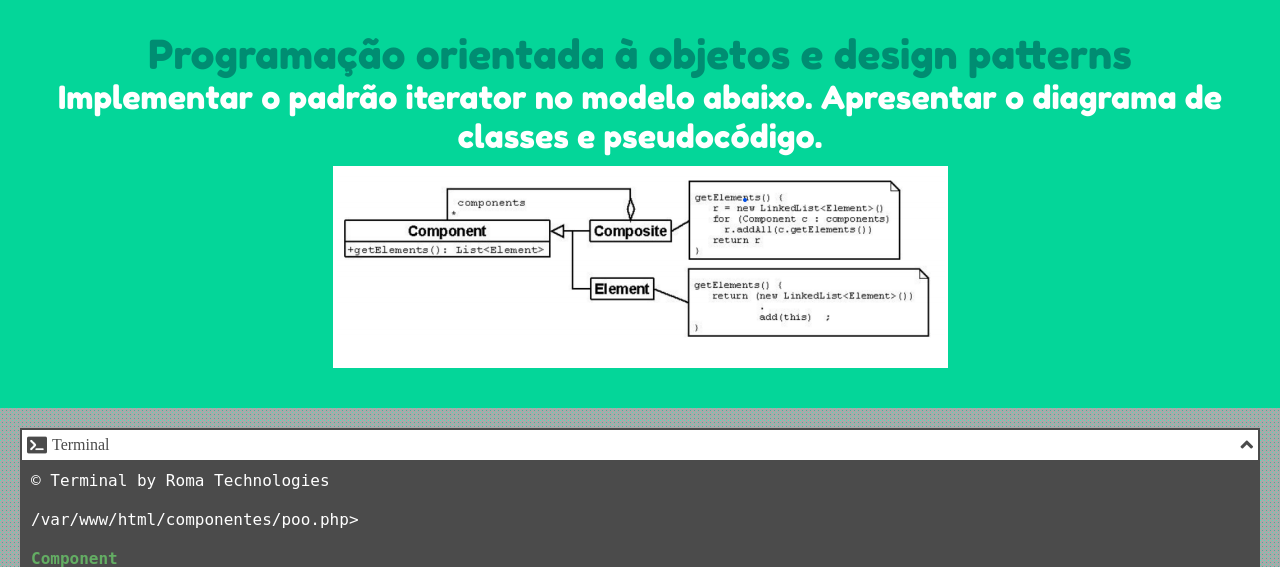
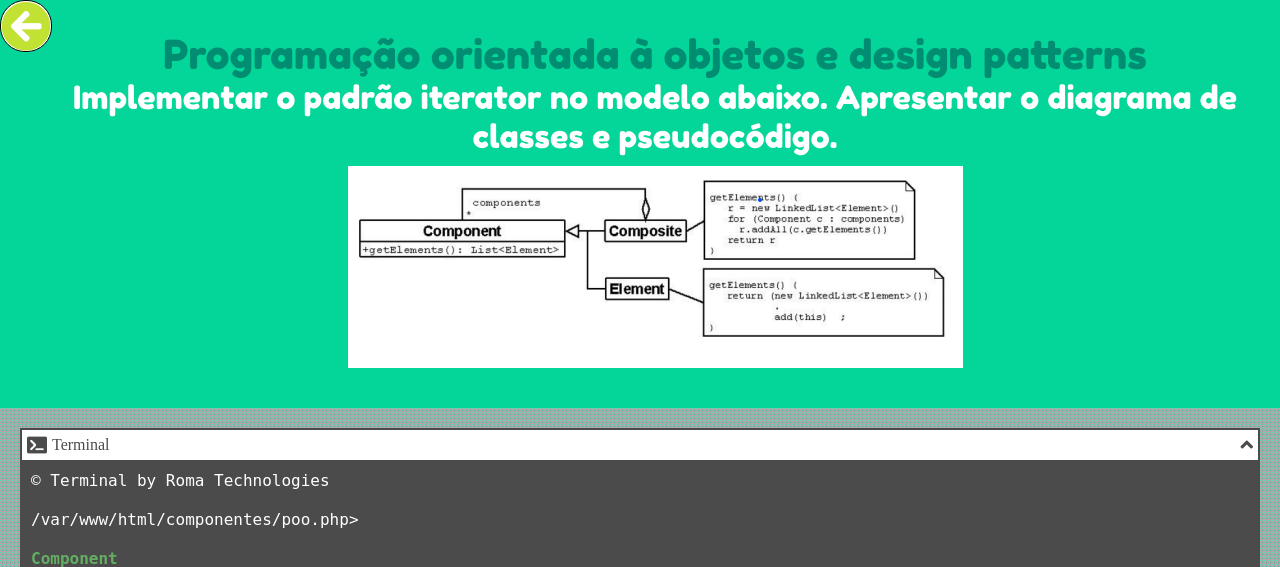
Before and after one commit to ricoroma-coder/bling, a PHP site: page /poo.php in a window 1280 px wide. Shown: the top 567 px of the page. Run offline with PHP 8.4, Linux system fonts and the light colour scheme; some libraries are stand-ins or nearby versions; some web fonts are replaced.

Commit message:
Replicando botão voltar

```diff
--- a/componentes/exercicio1.php
+++ b/componentes/exercicio1.php
@@ -10,6 +10,7 @@
     </head>
     <body>
         <div id="content">
+            <div id="btn-voltar" onclick="redirecionarIndex()"><i class="fas fa-arrow-circle-left"></i></div>
             <div id="cabecalho">
                 <div id="pergunta">
                     <span class="numero">1.</span> Escrever um algoritmo que rotacione um array em k posições. Exemplo: o array [1,2,3,4,5,6] se for girado duas posições para a esquerda se torna [3,4,5,6,1,2]. Tente resolver sem usar uma cópia da array.
--- a/componentes/exercicio2.php
+++ b/componentes/exercicio2.php
@@ -10,6 +10,7 @@
     </head>
     <body>
         <div id="content">
+            <div id="btn-voltar" onclick="redirecionarIndex()"><i class="fas fa-arrow-circle-left"></i></div>
             <div id="cabecalho">
                 <div id="pergunta">
                     <span>2. Criar um algoritmo que leia um vetor de números e reordene este vetor contendo no início os números pares de forma crescente e, depois, os ímpares de forma decrescente.</span>
--- a/componentes/exercicio3.php
+++ b/componentes/exercicio3.php
@@ -10,6 +10,7 @@
     </head>
     <body>
         <div id="content">
+            <div id="btn-voltar" onclick="redirecionarIndex()"><i class="fas fa-arrow-circle-left"></i></div>
             <div id="cabecalho">
                 <div id="pergunta">
                     <span>3. Escreva um algoritmo que calcule o tempo em dias a partir de uma data inicial e final recebidos no formato dd/mm/aaaa. Não deve usar funções de data e hora.</span>
--- a/componentes/exercicio4.php
+++ b/componentes/exercicio4.php
@@ -10,6 +10,7 @@
     </head>
     <body>
         <div id="content">
+            <div id="btn-voltar" onclick="redirecionarIndex()"><i class="fas fa-arrow-circle-left"></i></div>
             <div id="cabecalho">
                 <div id="pergunta">
                     <span>4. Receba 6 números representando medidas a,b,c,d,e e f e relacionar quantos e quais triângulos é possível formar usando estas medidas. Exemplo [abc], [abd].</span>
--- a/componentes/exercicio5.php
+++ b/componentes/exercicio5.php
@@ -10,6 +10,7 @@
     </head>
     <body>
         <div id="content">
+            <div id="btn-voltar" onclick="redirecionarIndex()"><i class="fas fa-arrow-circle-left"></i></div>
             <div id="cabecalho">
                 <div id="pergunta">
                     <span>5. Um algoritmo deve buscar um sub-texto dentro de um texto fornecido. (Não usar funções de busca em string).</span>
--- a/componentes/exercicio6.php
+++ b/componentes/exercicio6.php
@@ -11,6 +11,7 @@
     </head>
     <body>
         <div id="content">
+            <div id="btn-voltar" onclick="redirecionarIndex()"><i class="fas fa-arrow-circle-left"></i></div>
             <div id="cabecalho">
                 <div id="pergunta">
                     <span>6. Criar um algoritmo que teste se dois retângulos se sobrepõem em um plano cartesiano e calcule a área do retângulo criado pela sobreposição. Deve receber como entrada dois retângulos formados por pontos, ex: (0,0),(2,2),(2,0),(0,2),(1,0),(1,2),(6,0),(6,2) e gerar uma saída informando a área calculada ou zero se não ocorrer sobreposição.</span>
--- a/componentes/exercicio7.php
+++ b/componentes/exercicio7.php
@@ -11,6 +11,7 @@
     </head>
     <body>
         <div id="content">
+            <div id="btn-voltar" onclick="redirecionarIndex()"><i class="fas fa-arrow-circle-left"></i></div>
             <div id="cabecalho">
                 <div id="pergunta">
                     <span>7. Um algoritmo deve armazenar o mapa abaixo e listar os caminhos entre os pontos A e E.</span>
--- a/componentes/poo.php
+++ b/componentes/poo.php
@@ -14,6 +14,7 @@ include_once __DIR__ . "/../utilitarios/php/classes/element.php";
     </head>
     <body>
         <div id="content">
+            <div id="btn-voltar" onclick="redirecionarIndex()"><i class="fas fa-arrow-circle-left"></i></div>
             <div id="cabecalho">
                 <div id="pergunta">
                     <div class="title">Programação orientada à objetos e design patterns</div>
--- a/utilitarios/css/principal.css
+++ b/utilitarios/css/principal.css
@@ -53,6 +53,7 @@ body {
     font-size: 32px;
     font-family: 'Fredoka One';
     text-align: center;
+    margin-left: 30px;
 }
 
 #content #cabecalho #pergunta ol {
```
